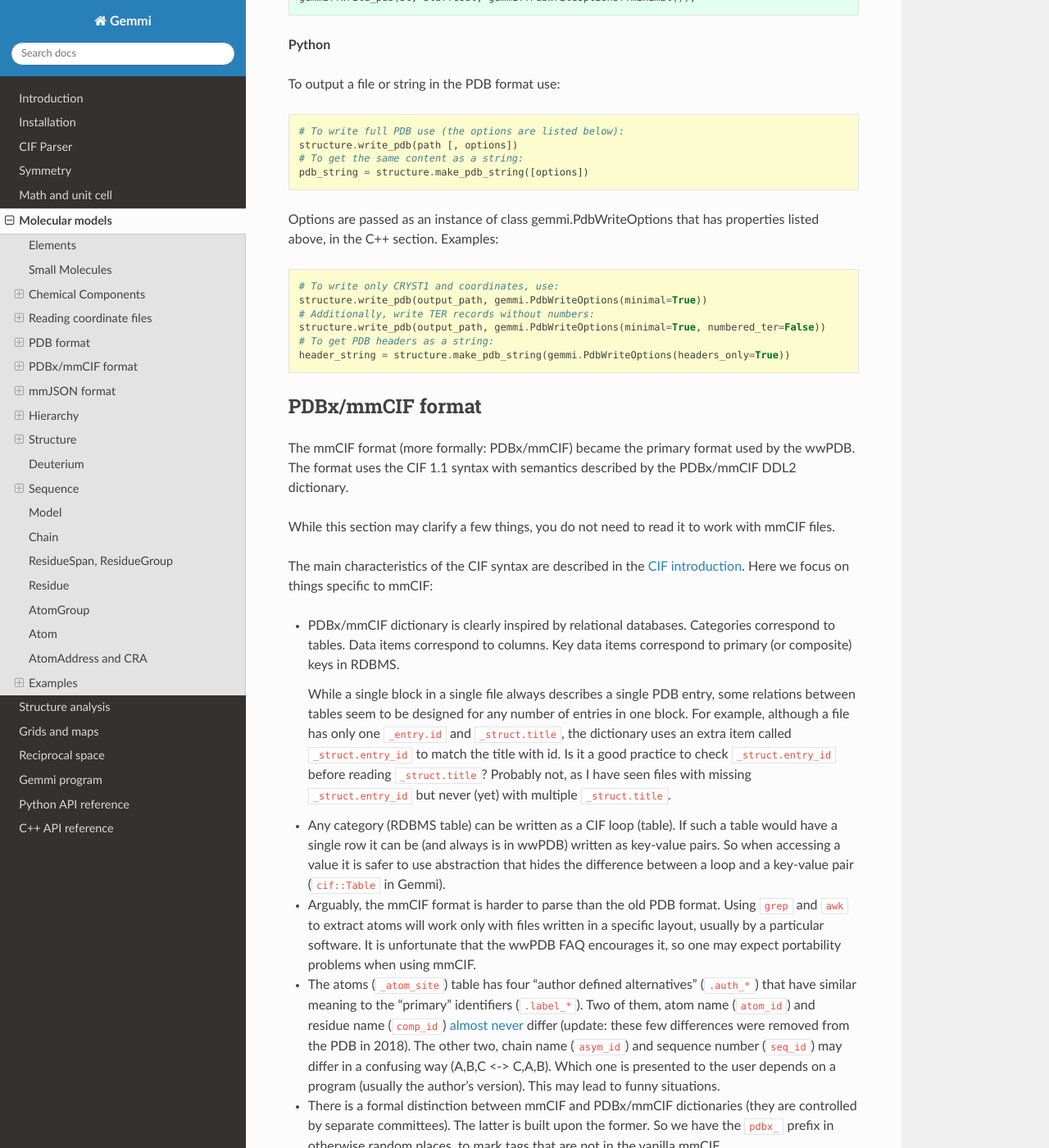
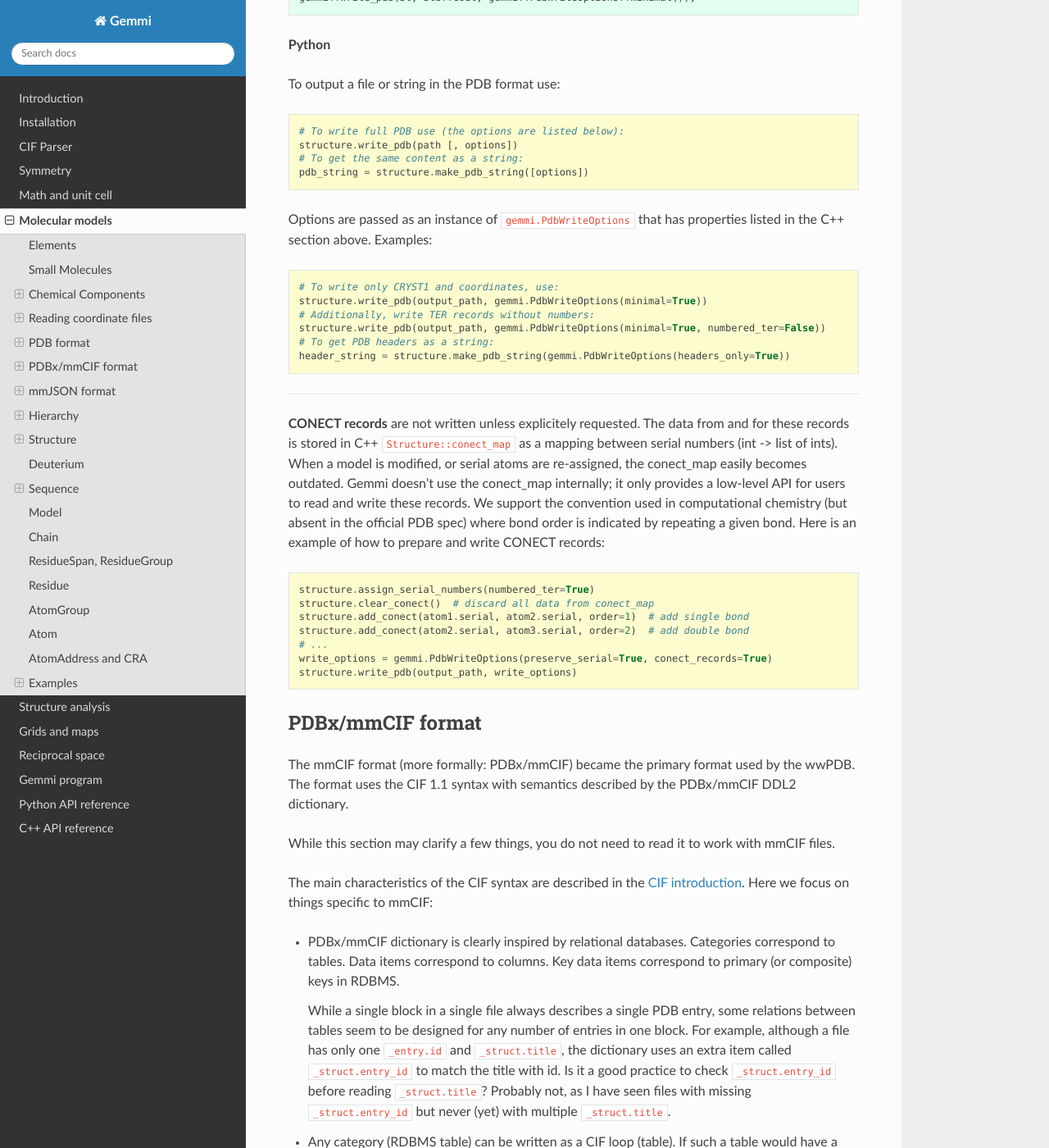
Before and after one commit to project-gemmi/gemmi, a Sphinx documentation site: the page built from docs/mol.rst, in a window 1280 px wide and 1400 px high, scrolled down 14869 px. Shown: the whole window at 82% size. Built offline with Sphinx 7.4.7 and the Read the Docs theme 2.0.0, drawn with Linux system fonts in a browser that asks for light colours; some of the changed text lies outside the part shown.

Commit message:
docs: cover CONECT record (#188)

```diff
--- a/docs/mol.rst
+++ b/docs/mol.rst
@@ -797,14 +797,14 @@ To output a file or string in the PDB format use:
   # To get the same content as a string:
   pdb_string = structure.make_pdb_string([options])
 
-Options are passed as an instance of class gemmi.PdbWriteOptions
-that has properties listed above, in the C++ section. Examples:
+Options are passed as an instance of ``gemmi.PdbWriteOptions``
+that has properties listed in the C++ section above. Examples:
 
 .. testsetup::
 
-   import gemmi
-   output_path = 'out.pdb'
-   structure = gemmi.read_pdb('../tests/1orc.pdb')
+  import gemmi
+  output_path = 'out.pdb'
+  structure = gemmi.read_pdb('../tests/1orc.pdb')
 
 .. testcode::
 
@@ -814,6 +814,35 @@ that has properties listed above, in the C++ section. Examples:
   structure.write_pdb(output_path, gemmi.PdbWriteOptions(minimal=True, numbered_ter=False))
   # To get PDB headers as a string:
   header_string = structure.make_pdb_string(gemmi.PdbWriteOptions(headers_only=True))
+
+----
+
+**CONECT records** are not written unless explicitely requested.
+The data from and for these records is stored in C++ ``Structure::conect_map``
+as a mapping between serial numbers (int -> list of ints).
+When a model is modified, or serial atoms are re-assigned,
+the conect_map easily becomes outdated. Gemmi doesn't use the conect_map
+internally; it only provides a low-level API for users to read
+and write these records. We support the convention used in computational
+chemistry (but absent in the official PDB spec) where bond order
+is indicated by repeating a given bond. Here is an example of how
+to prepare and write CONECT records:
+
+.. testsetup::
+
+  res0 = structure[0][0][0]
+  atom1, atom2, atom3 = res0[0], res0[1], res0[2]
+
+.. testcode::
+
+  structure.assign_serial_numbers(numbered_ter=True)
+  structure.clear_conect()  # discard all data from conect_map
+  structure.add_conect(atom1.serial, atom2.serial, order=1)  # add single bond
+  structure.add_conect(atom2.serial, atom3.serial, order=2)  # add double bond
+  # ...
+  write_options = gemmi.PdbWriteOptions(preserve_serial=True, conect_records=True)
+  structure.write_pdb(output_path, write_options)
+
 
 PDBx/mmCIF format
 =================
```
Also changed, not shown: other parts of docs/mol.rst (+1 -1 lines).
